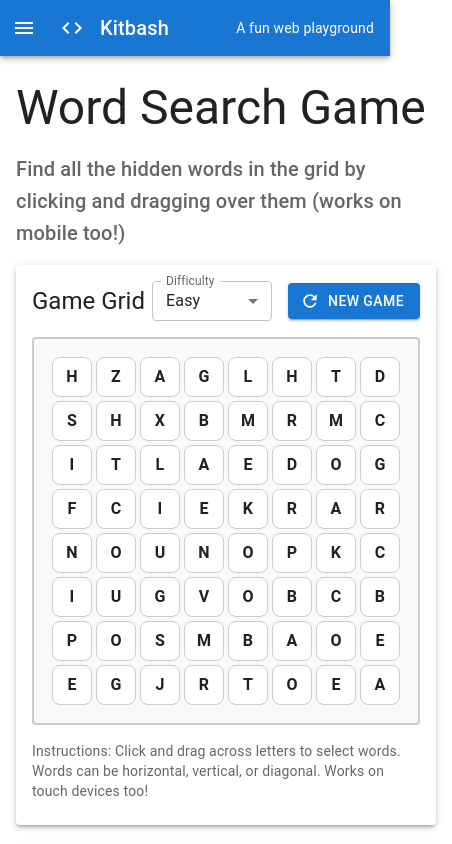
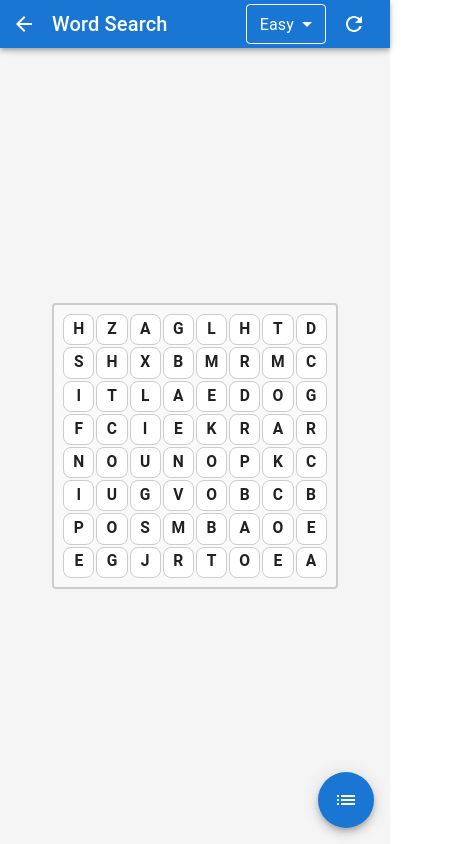
Before and after one commit to taco429/kitbash, a React (Vite) app: page /kitbash/word-search in a window 390 px wide. Shown: the top 844 px of the page, 452 px wide, since content can reach past the window. Built offline with nearby package versions, Linux system fonts and the light colour scheme.

Commit message:
update word search ui to support mobile screens better, add collapsible RHP for woord bank

```diff
--- a/src/components/layout/Layout.tsx
+++ b/src/components/layout/Layout.tsx
@@ -54,6 +54,10 @@ export const Layout = ({ children }: LayoutProps) => {
   const navigate = useNavigate()
   const location = useLocation()
 
+  // Check if we're on the word search page and on mobile for full-screen mode
+  const isWordSearchPage = location.pathname === '/word-search'
+  const showFullScreen = isWordSearchPage && isMobile
+
   const handleDrawerToggle = () => {
     setMobileOpen(!mobileOpen)
   }
@@ -63,6 +67,15 @@ export const Layout = ({ children }: LayoutProps) => {
     if (isMobile) {
       setMobileOpen(false)
     }
+  }
+
+  // If word search on mobile, render full-screen without layout chrome
+  if (showFullScreen) {
+    return (
+      <Box sx={{ height: '100vh', overflow: 'hidden' }}>
+        {children}
+      </Box>
+    )
   }
 
   const drawer = (
--- a/src/pages/WordSearchPage.tsx
+++ b/src/pages/WordSearchPage.tsx
@@ -17,23 +17,57 @@ import {
   Select,
   MenuItem,
   SelectChangeEvent,
+  IconButton,
+  useTheme,
+  useMediaQuery,
+  Drawer,
+  AppBar,
+  Toolbar,
+  Fab
 } from '@mui/material'
-import { Refresh, EmojiEvents, Search } from '@mui/icons-material'
+import {
+  Refresh,
+  EmojiEvents,
+  Search,
+  Close as CloseIcon,
+  List as ListIcon,
+  ArrowBack
+} from '@mui/icons-material'
+import { useNavigate } from 'react-router-dom'
 import { useAppDispatch, useAppSelector } from '../hooks/redux'
 import { newGame, startSelection, updateSelection, endSelection } from '../store/wordSearchSlice'
 
 export const WordSearchPage = () => {
   const dispatch = useAppDispatch()
+  const navigate = useNavigate()
+  const theme = useTheme()
+  const isMobile = useMediaQuery(theme.breakpoints.down('md'))
   const { grid, words, foundWords, foundWordPositions, selectedCells, gameWon, difficulty } = useAppSelector((state: any) => state.wordSearch)
   const [isDragging, setIsDragging] = useState(false)
   const [startCell, setStartCell] = useState<{ row: number; col: number } | null>(null)
   const [currentCell, setCurrentCell] = useState<{ row: number; col: number } | null>(null)
+  const [wordBankOpen, setWordBankOpen] = useState(false)
   const gridRef = useRef<HTMLDivElement>(null)
 
   useEffect(() => {
     // Start a new game when component mounts
     dispatch(newGame({ difficulty: 'easy' }))
   }, [dispatch])
+
+  // Prevent body scrolling on mobile word search
+  useEffect(() => {
+    if (isMobile) {
+      document.body.style.overflow = 'hidden'
+      document.body.style.height = '100vh'
+      document.body.style.touchAction = 'none'
+
+      return () => {
+        document.body.style.overflow = ''
+        document.body.style.height = ''
+        document.body.style.touchAction = ''
+      }
+    }
+  }, [isMobile])
 
   // Global event handlers to end selection when drag ends outside grid
   useEffect(() => {
@@ -62,6 +96,10 @@ export const WordSearchPage = () => {
 
   const handleNewGame = () => {
     dispatch(newGame({ difficulty }))
+  }
+
+  const handleBack = () => {
+    navigate('/')
   }
 
   // Simplified function to get cell from coordinates
@@ -198,9 +236,12 @@ export const WordSearchPage = () => {
     const isDraggingStart = isDragging && isStartCell
     const isDraggingCurrent = isDragging && isCurrentCell && !isStartCell
 
+    const cellSize = isMobile ? '8vw' : '40px'
+    const fontSize = isMobile ? '4vw' : '16px'
+
     const baseStyle = {
-      width: '40px',
-      height: '40px',
+      width: cellSize,
+      height: cellSize,
       display: 'flex',
       alignItems: 'center',
       justifyContent: 'center',
@@ -208,13 +249,13 @@ export const WordSearchPage = () => {
       borderRadius: '8px',
       cursor: 'pointer',
       userSelect: 'none' as const,
-      fontSize: '16px',
+      fontSize: fontSize,
       fontWeight: 'bold',
       transition: 'all 0.1s ease',
       touchAction: 'none',
       position: 'relative' as const,
       zIndex: 1,
-      margin: '2px',
+      margin: isMobile ? '1px' : '2px',
       boxSizing: 'border-box' as const
     }
 
@@ -293,10 +334,10 @@ export const WordSearchPage = () => {
   const renderFoundWordLines = () => {
     if (!gridRef.current || foundWordPositions.length === 0) return null
 
-    const cellSize = 40
-    const cellMargin = 4
+    const cellSize = isMobile ? window.innerWidth * 0.08 : 40
+    const cellMargin = isMobile ? 2 : 4
     const cellWithMargin = cellSize + cellMargin
-    const gridPadding = 16
+    const gridPadding = isMobile ? 8 : 16
     const borderWidth = 2
     const gridWidth = grid[0].length * cellWithMargin + (gridPadding + borderWidth) * 2
     const gridHeight = grid.length * cellWithMargin + (gridPadding + borderWidth) * 2
@@ -359,10 +400,10 @@ export const WordSearchPage = () => {
   const renderSelectionLine = () => {
     if (!isDragging || !startCell || !currentCell || !gridRef.current) return null
 
-    const cellSize = 40
-    const cellMargin = 4
+    const cellSize = isMobile ? window.innerWidth * 0.08 : 40
+    const cellMargin = isMobile ? 2 : 4
     const cellWithMargin = cellSize + cellMargin
-    const gridPadding = 16
+    const gridPadding = isMobile ? 8 : 16
     const borderWidth = 2
 
     // Use the same coordinate calculation as found word lines for consistency
@@ -429,6 +470,192 @@ export const WordSearchPage = () => {
     }
   }
 
+  // Mobile full-screen layout
+  if (isMobile) {
+    return (
+      <Box sx={{
+        height: '100vh',
+        width: '100vw',
+        overflow: 'hidden',
+        position: 'relative',
+        backgroundColor: '#f5f5f5'
+      }}>
+        {/* Mobile Header */}
+        <AppBar position="fixed" sx={{ zIndex: 1100 }}>
+          <Toolbar variant="dense">
+            <IconButton
+              color="inherit"
+              edge="start"
+              onClick={handleBack}
+            >
+              <ArrowBack />
+            </IconButton>
+            <Typography variant="h6" sx={{ flexGrow: 1, ml: 1 }}>
+              Word Search
+            </Typography>
+            <FormControl size="small" sx={{ minWidth: 80, mr: 1 }}>
+              <Select
+                value={difficulty}
+                onChange={handleDifficultyChange}
+                variant="outlined"
+                sx={{
+                  color: 'white',
+                  '& .MuiOutlinedInput-notchedOutline': { borderColor: 'white' },
+                  '& .MuiSvgIcon-root': { color: 'white' }
+                }}
+              >
+                <MenuItem value="easy">Easy</MenuItem>
+                <MenuItem value="medium">Medium</MenuItem>
+                <MenuItem value="hard">Hard</MenuItem>
+              </Select>
+            </FormControl>
+            <IconButton color="inherit" onClick={handleNewGame}>
+              <Refresh />
+            </IconButton>
+          </Toolbar>
+        </AppBar>
+
+        {/* Game Grid Container */}
+        <Box sx={{
+          pt: '48px', // Account for header height
+          height: '100%',
+          display: 'flex',
+          alignItems: 'center',
+          justifyContent: 'center',
+          overflow: 'hidden'
+        }}>
+          <Box
+            ref={gridRef}
+            sx={{
+              display: 'inline-block',
+              p: 1,
+              border: '2px solid #ccc',
+              borderRadius: 1,
+              backgroundColor: '#f9f9f9',
+              touchAction: 'none',
+              position: 'relative',
+              overflow: 'visible'
+            }}
+            onMouseMove={handleMouseMove}
+            onTouchMove={handleTouchMove}
+          >
+            {grid.map((row: string[], rowIndex: number) => (
+              <Box key={rowIndex} sx={{ display: 'flex' }}>
+                {row.map((cell: string, colIndex: number) => (
+                  <Box
+                    key={`${rowIndex}-${colIndex}`}
+                    data-cell={`${rowIndex}-${colIndex}`}
+                    sx={getCellStyle(rowIndex, colIndex)}
+                    onMouseDown={() => handleMouseDown(rowIndex, colIndex)}
+                    onMouseUp={handleMouseUp}
+                    onTouchStart={(e) => handleTouchStart(e, rowIndex, colIndex)}
+                    onTouchEnd={handleTouchEnd}
+                    onClick={() => handleCellClick(rowIndex, colIndex)}
+                  >
+                    {cell}
+                  </Box>
+                ))}
+              </Box>
+            ))}
+            {renderFoundWordLines()}
+            {renderSelectionLine()}
+          </Box>
+        </Box>
+
+        {/* Word Bank Floating Action Button */}
+        <Fab
+          color="primary"
+          sx={{
+            position: 'fixed',
+            bottom: 16,
+            right: 16,
+            zIndex: 1000
+          }}
+          onClick={() => setWordBankOpen(true)}
+        >
+          <ListIcon />
+        </Fab>
+
+        {/* Word Bank Drawer */}
+        <Drawer
+          anchor="right"
+          open={wordBankOpen}
+          onClose={() => setWordBankOpen(false)}
+          sx={{
+            zIndex: 1200,
+            '& .MuiDrawer-paper': {
+              width: '280px',
+              maxWidth: '80vw'
+            }
+          }}
+        >
+          <Box sx={{ p: 2 }}>
+            <Box sx={{ display: 'flex', alignItems: 'center', justifyContent: 'space-between', mb: 2 }}>
+              <Typography variant="h6">
+                Find These Words
+              </Typography>
+              <IconButton onClick={() => setWordBankOpen(false)}>
+                <CloseIcon />
+              </IconButton>
+            </Box>
+
+            <Typography variant="body2" color="text.secondary" sx={{ mb: 2 }}>
+              Progress: {foundWords.length} / {words.length} words found
+            </Typography>
+
+            {gameWon && (
+              <Chip
+                icon={<EmojiEvents />}
+                label="All words found!"
+                color="success"
+                size="medium"
+                sx={{ mb: 2, width: '100%' }}
+              />
+            )}
+
+            <List dense>
+              {words.map((word: string, index: number) => (
+                <ListItem key={index} disablePadding>
+                  <Paper
+                    elevation={1}
+                    sx={{
+                      width: '100%',
+                      p: 1,
+                      mb: 1,
+                      backgroundColor: foundWords.includes(word) ? '#e8f5e8' : 'white'
+                    }}
+                  >
+                    <ListItemText
+                      primary={word}
+                      primaryTypographyProps={{ style: getWordItemStyle(word) }}
+                    />
+                  </Paper>
+                </ListItem>
+              ))}
+            </List>
+
+            {gameWon && (
+              <Button
+                variant="contained"
+                color="success"
+                fullWidth
+                onClick={() => {
+                  handleNewGame()
+                  setWordBankOpen(false)
+                }}
+                startIcon={<Refresh />}
+                sx={{ mt: 2 }}
+              >
+                Play Again
+              </Button>
+            )}
+          </Box>
+        </Drawer>
+      </Box>
+    )
+  }
+
+  // Desktop layout (unchanged)
   return (
     <Container maxWidth="lg" sx={{ py: 3 }}>
       <Typography variant="h3" component="h1" gutterBottom>
@@ -509,13 +736,13 @@ export const WordSearchPage = () => {
                         onClick={() => handleCellClick(rowIndex, colIndex)}
                       >
                         {cell}
-                                        </Box>
+                      </Box>
+                    ))}
+                  </Box>
                 ))}
+                {renderFoundWordLines()}
+                {renderSelectionLine()}
               </Box>
-            ))}
-            {renderFoundWordLines()}
-            {renderSelectionLine()}
-          </Box>
 
               <Box sx={{ mt: 2 }}>
                 <Typography variant="body2" color="text.secondary">
```
